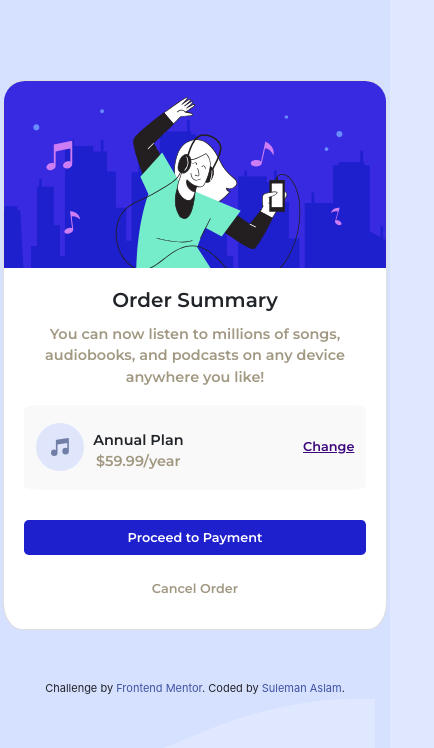
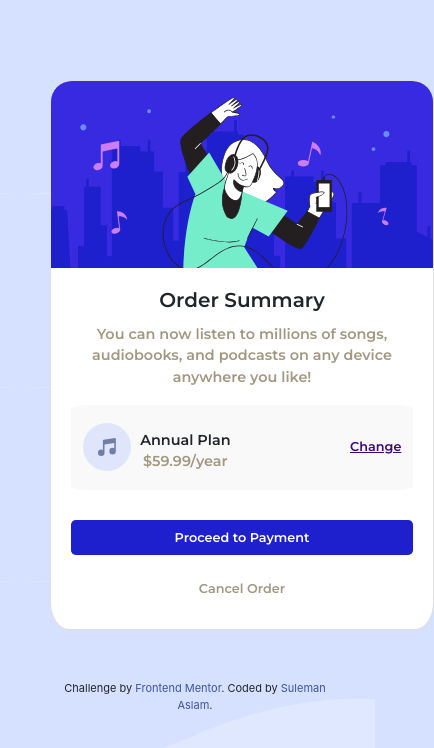
Before and after one commit to maliksulemanaslam/order-summary-component, a plain HTML site: page index.html in a window 390 px wide. Shown: the whole page, 434 px wide, since content can reach past the window. Drawn offline with nearby package versions, Linux system fonts and the light colour scheme.

Commit message:
Add files via upload

```diff
--- a/styles.css
+++ b/styles.css
@@ -120,8 +120,7 @@ span {
   body {
     background-image: url("images/pattern-background-mobile.svg");
     background-color: hsl(225, 100%, 94%);
-  }
-  .bigger-card{
-    margin: 80px auto 50px;
+    padding-left: 50px;
+    padding-right: 50px;
   }
 }
```
